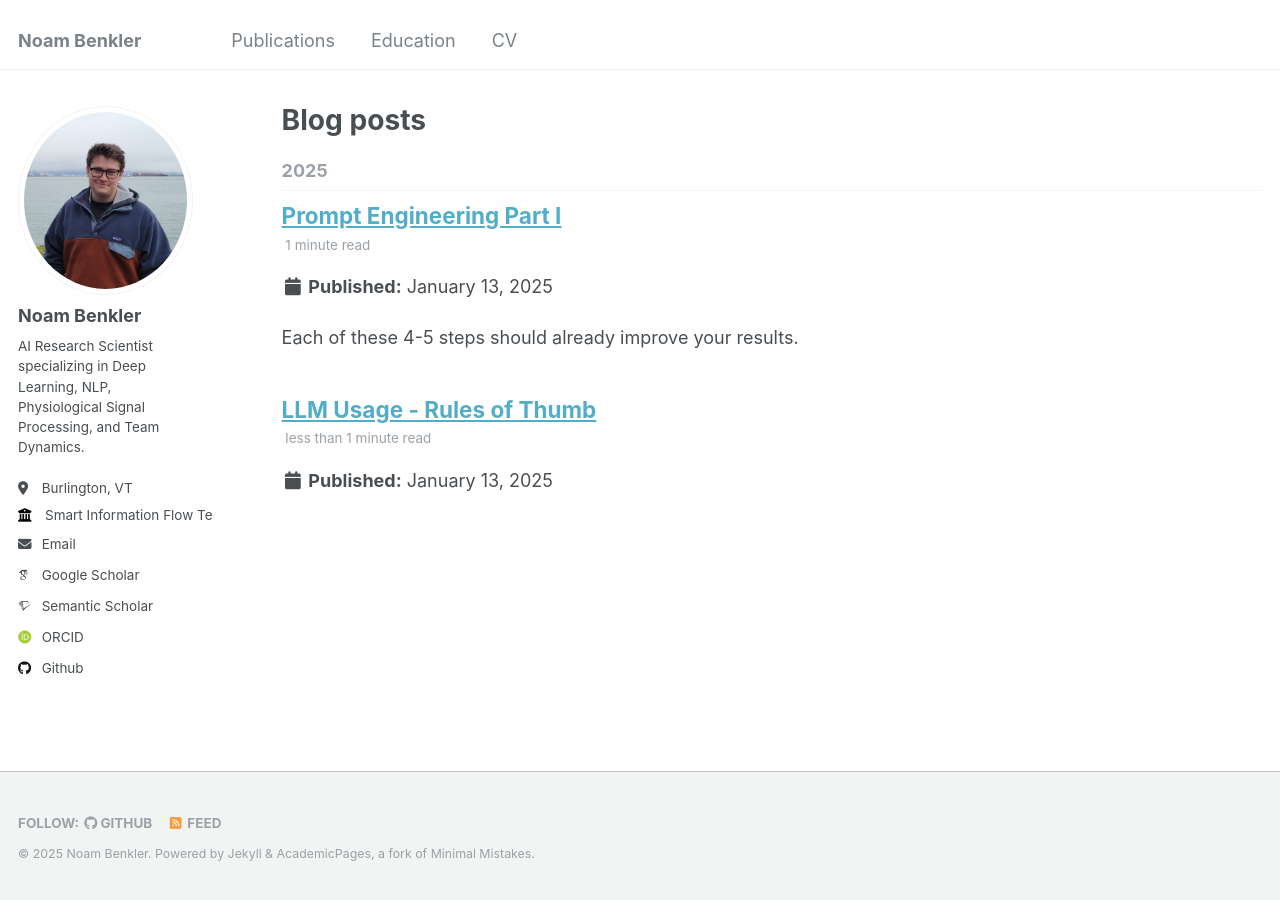
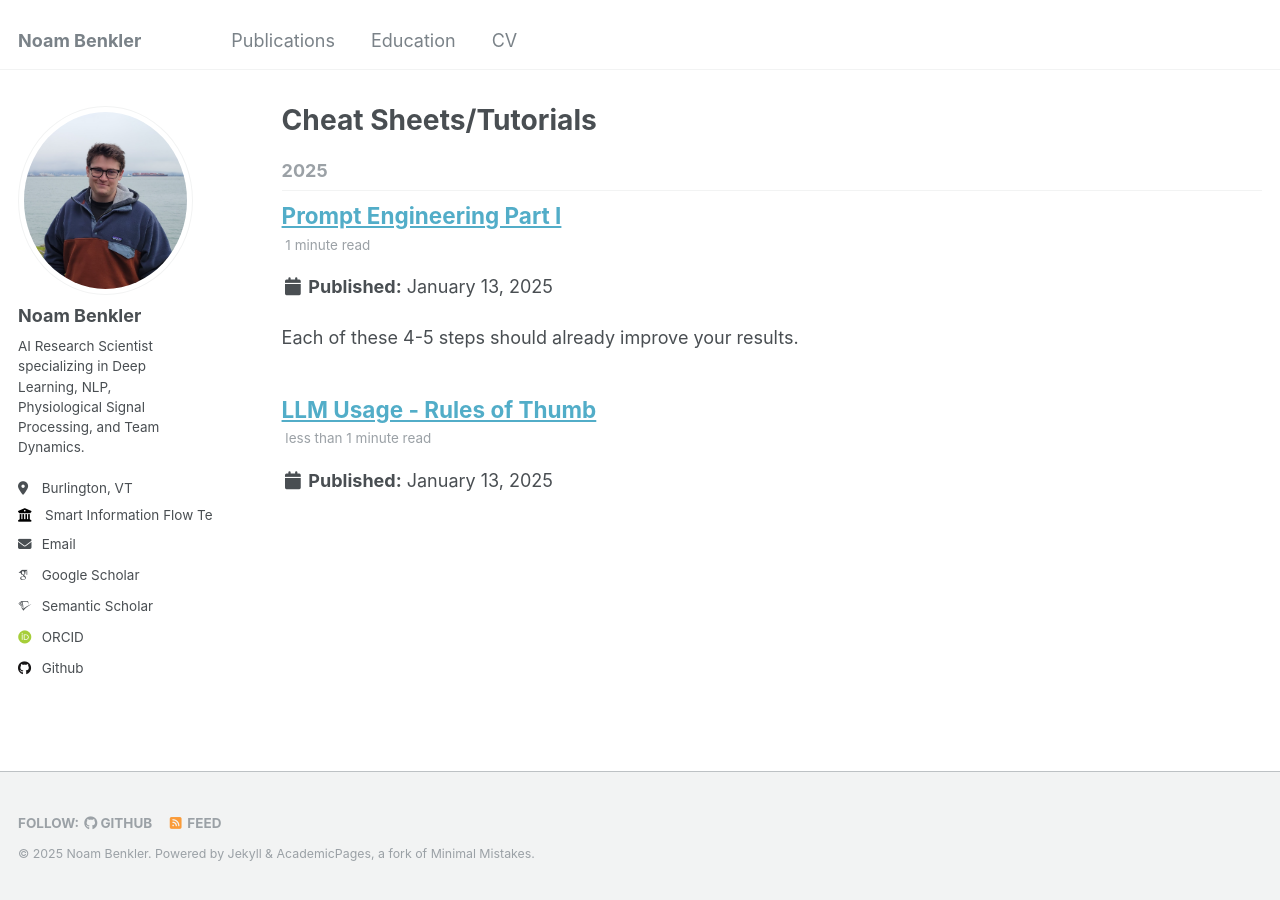
Before and after one commit to benklern/benklern.github.io, a Jekyll site: the page built from _pages/year-archive.html, in a window 1280 px wide. Built offline with Jekyll 4.4.1, drawn with Linux system fonts in a browser that asks for light colours; some web fonts are replaced.

Commit message:
updated year archive title:

```diff
--- a/_pages/year-archive.html
+++ b/_pages/year-archive.html
@@ -1,7 +1,7 @@
 ---
 layout: archive
 permalink: /year-archive/
-title: "Blog posts"
+title: "Cheat Sheets/Tutorials"
 author_profile: true
 redirect_from:
   - /wordpress/blog-posts/
```
